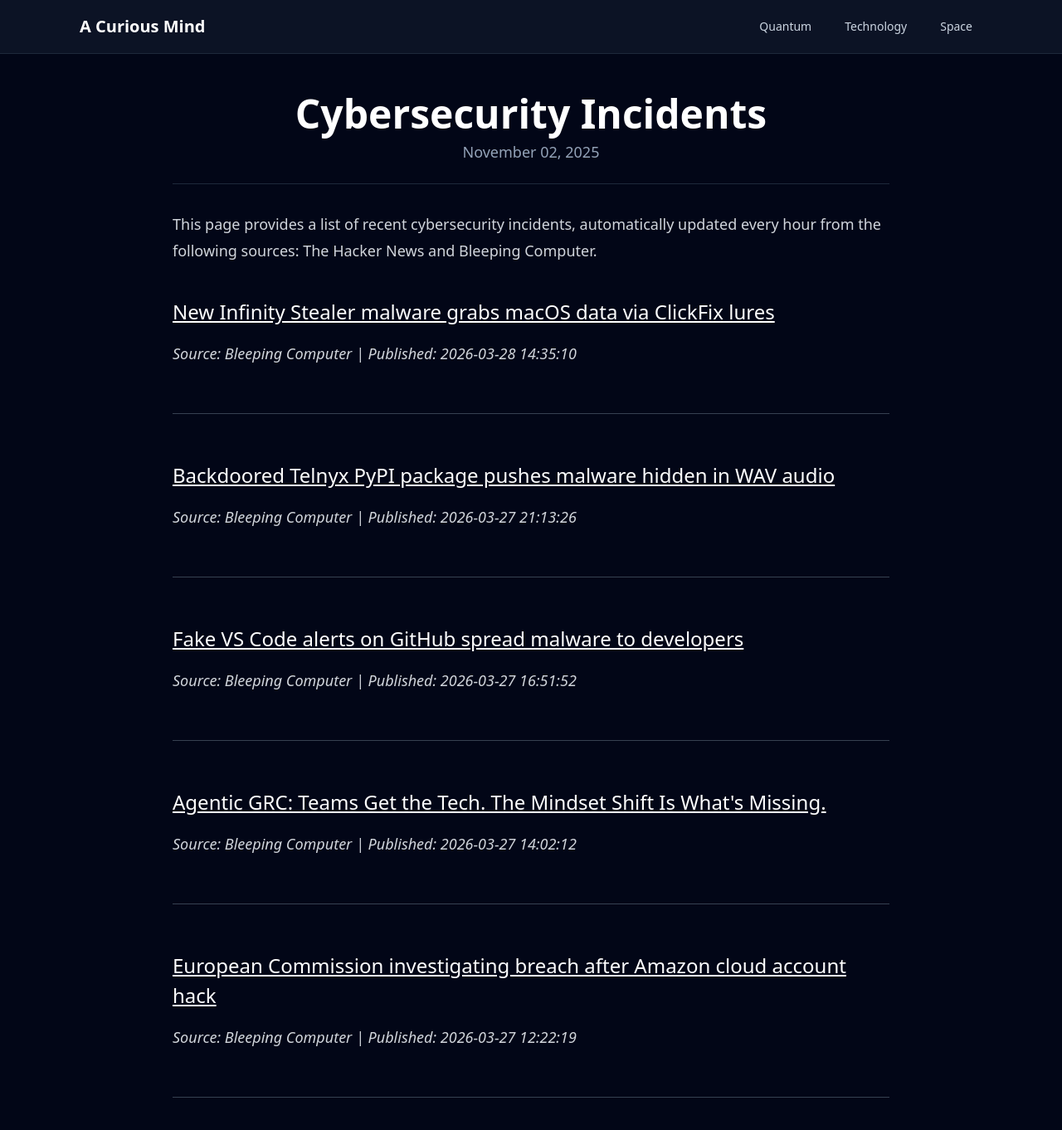
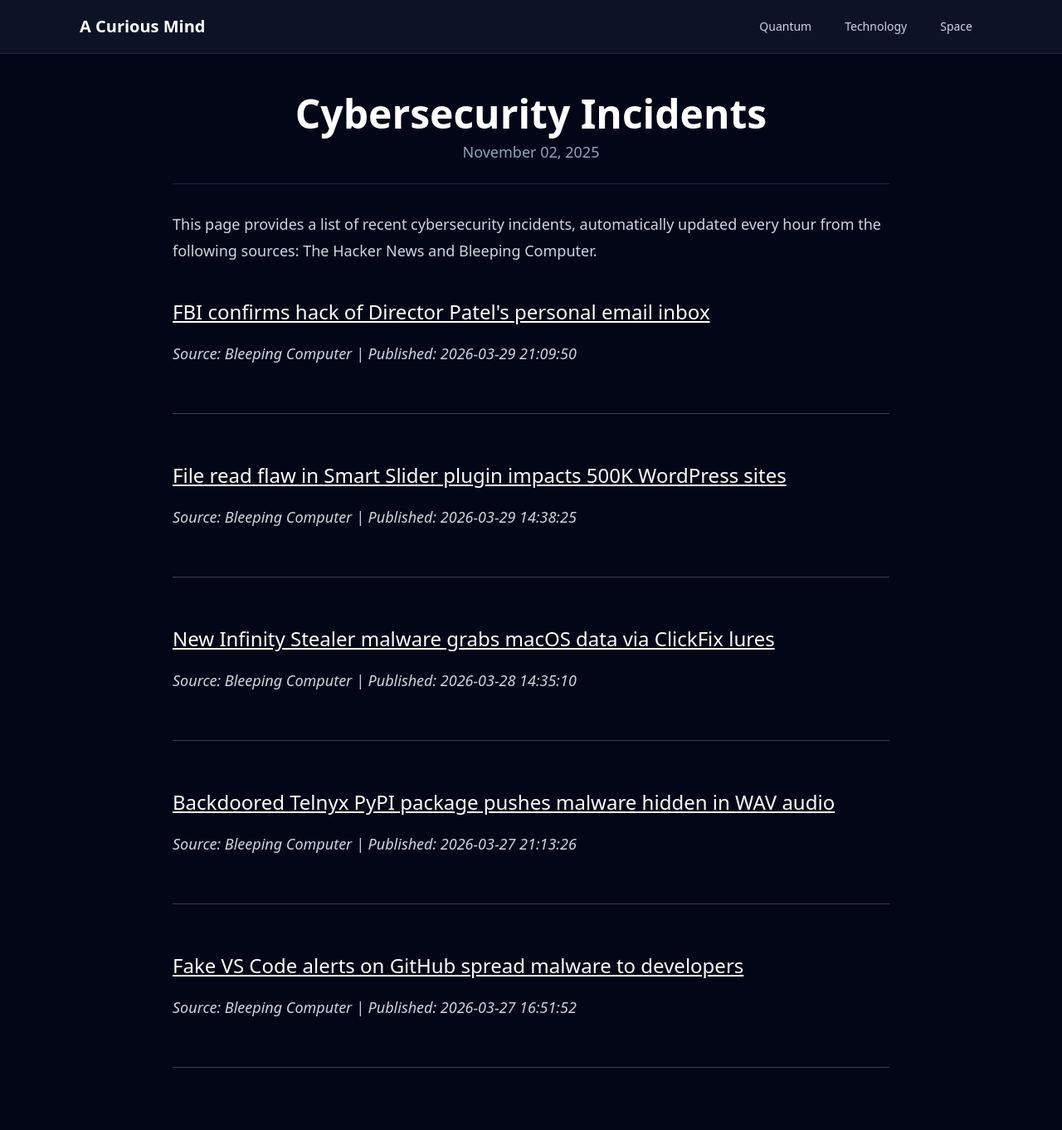
Before and after one commit to onehl7/onehl7.github.io, a Jekyll site: the page built from _posts/2025-11-02-cybersecurity-incidents.md, in a window 1280 px wide and 1400 px high. Shown: the top 1362 px of the window at 83% size. Built offline with Jekyll 4.4.1, drawn with Linux system fonts in a browser that asks for light colours; nearby versions of some CDN libraries.

Commit message:
Update news data

```diff
--- a/_data/news.json
+++ b/_data/news.json
@@ -1,4 +1,16 @@
 [
+  {
+    "source": "Bleeping Computer",
+    "title": "FBI confirms hack of Director Patel's personal email inbox",
+    "link": "https://www.bleepingcomputer.com/news/security/fbi-confirms-hack-of-director-patels-personal-email-inbox/",
+    "published": "2026-03-29 21:09:50"
+  },
+  {
+    "source": "Bleeping Computer",
+    "title": "File read flaw in Smart Slider plugin impacts 500K WordPress sites",
+    "link": "https://www.bleepingcomputer.com/news/security/file-read-flaw-in-smart-slider-plugin-impacts-500k-wordpress-sites/",
+    "published": "2026-03-29 14:38:25"
+  },
   {
     "source": "Bleeping Computer",
     "title": "New Infinity Stealer malware grabs macOS data via ClickFix lures",
@@ -16,17 +28,5 @@
     "title": "Fake VS Code alerts on GitHub spread malware to developers",
     "link": "https://www.bleepingcomputer.com/news/security/fake-vs-code-alerts-on-github-spread-malware-to-developers/",
     "published": "2026-03-27 16:51:52"
-  },
-  {
-    "source": "Bleeping Computer",
-    "title": "Agentic GRC: Teams Get the Tech. The Mindset Shift Is What's Missing.",
-    "link": "https://www.bleepingcomputer.com/news/security/agentic-grc-teams-get-the-tech-the-mindset-shift-is-whats-missing/",
-    "published": "2026-03-27 14:02:12"
-  },
-  {
-    "source": "Bleeping Computer",
-    "title": "European Commission investigating breach after Amazon cloud account hack",
-    "link": "https://www.bleepingcomputer.com/news/security/european-commission-investigating-breach-after-amazon-cloud-account-hack/",
-    "published": "2026-03-27 12:22:19"
   }
 ]
```
